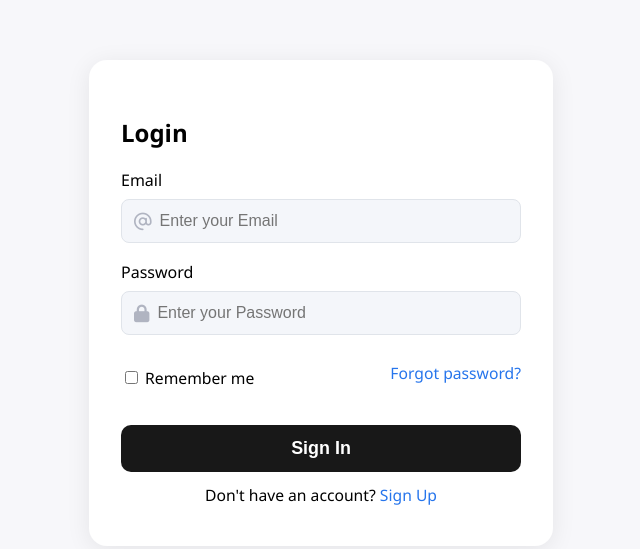
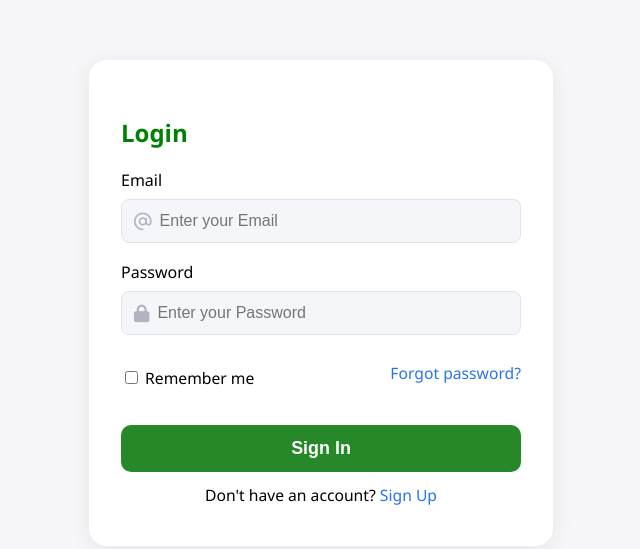
Before and after one commit to the-parvez-16/Odoo_X_Paradox, a plain HTML site: page public/src/HTML/login.html in a window 1280 px wide. Shown: the whole page, without its empty margins (319-959 px from the left). Drawn offline with Linux system fonts and the light colour scheme.

Commit message:
color-change

```diff
--- a/public/src/HTML/login.html
+++ b/public/src/HTML/login.html
@@ -9,7 +9,7 @@
 </head>
 <body>
   <div class="login-container">
-    <h2 class="login-heading">Login</h2>
+    <h2 class="login-heading" style="color:green;">Login</h2>
     <form class="login-form" id="loginForm">
       <label for="email">Email</label>
       <div class="input-group">
--- a/public/src/styles/login.css
+++ b/public/src/styles/login.css
@@ -64,7 +64,7 @@ body {
 
 .signin-btn {
   width: 100%;
-  background: #181818;
+  background: #268828;
   color: #fff;
   border: none;
   border-radius: 10px;
```
Also changed, not shown: public/src/HTML/signup.html (+2 -2 lines).
